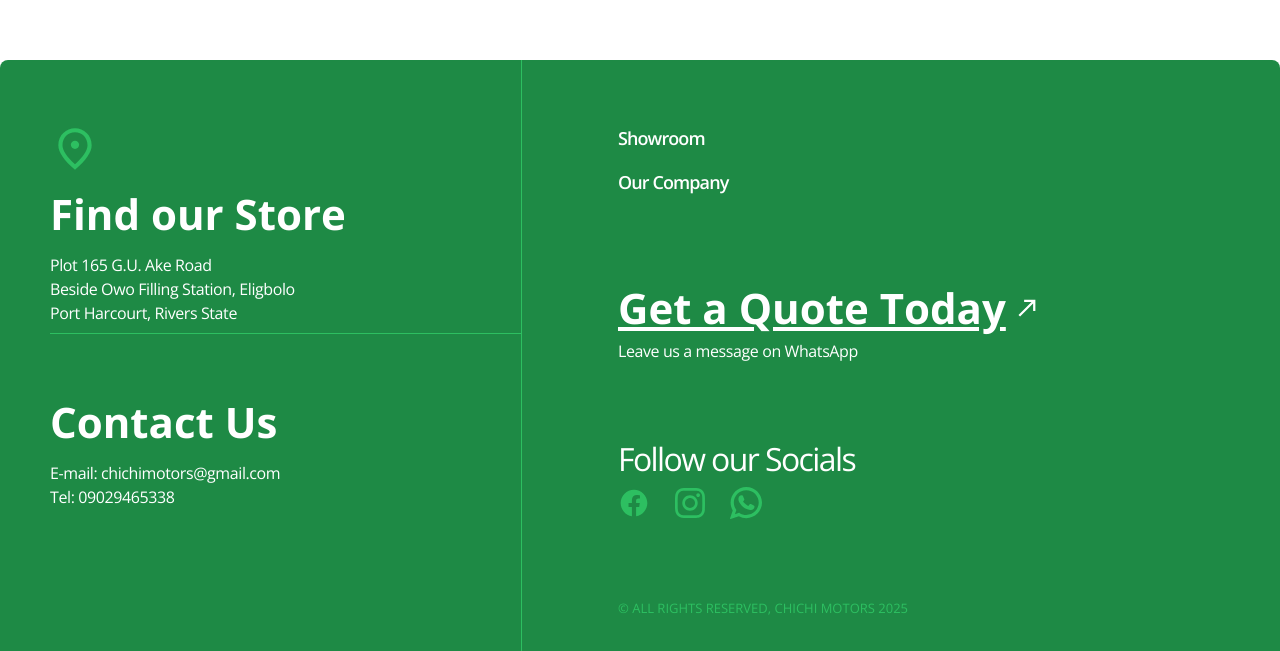
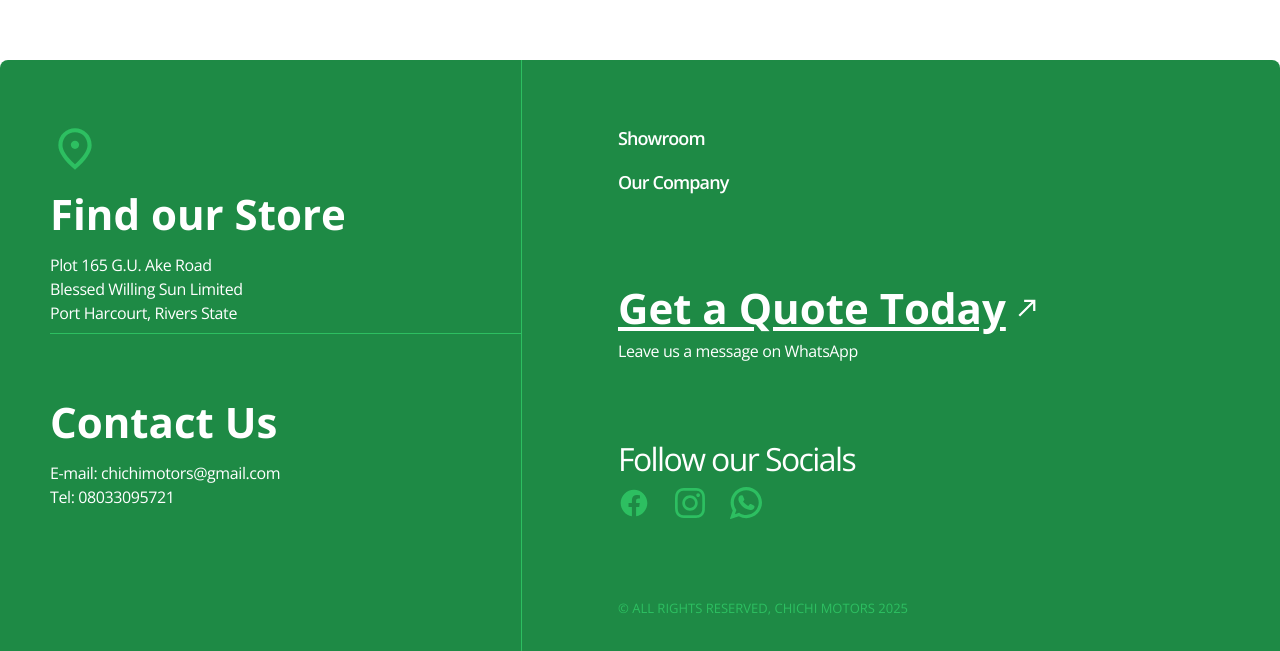
Before and after one commit to HenryAgu/Chichi-Motors, a Next.js app: page /contact in a window 1280 px wide. Shown: the part 740-1391 px from the top of the page. Built offline with nearby package versions, Linux system fonts and the light colour scheme.

Commit message:
fix: footer text

```diff
--- a/src/components/shared/Footer.tsx
+++ b/src/components/shared/Footer.tsx
@@ -38,7 +38,7 @@
   {
     id: crypto.randomUUID(),
     image: "/images/whatsapp.svg",
-    path: "",
+    path: "https://wa.me/2348153270969?text=Hey,%20I%20would%20like%20to%20get%20a%20quotation%20to%20import%20a%20vehicle.",
   },
 ];
 
@@ -59,7 +59,7 @@
               Find our Store
             </p>
             <span className="text-sm lg:text-base text-white font-normal tracking-tight">
-              Plot 165 G.U. Ake Road <br /> Beside Owo Filling Station, Eligbolo
+              Plot 165 G.U. Ake Road <br /> Blessed Willing Sun Limited
               <br /> Port Harcourt, Rivers State
             </span>
           </div>
@@ -69,7 +69,7 @@
             </p>
             <span className="text-sm lg:text-base text-white font-normal tracking-tight">
               E-mail: chichimotors@gmail.com <br />
-              Tel: 09029465338
+              Tel: 08033095721
             </span>
           </div>
         </div>
```
